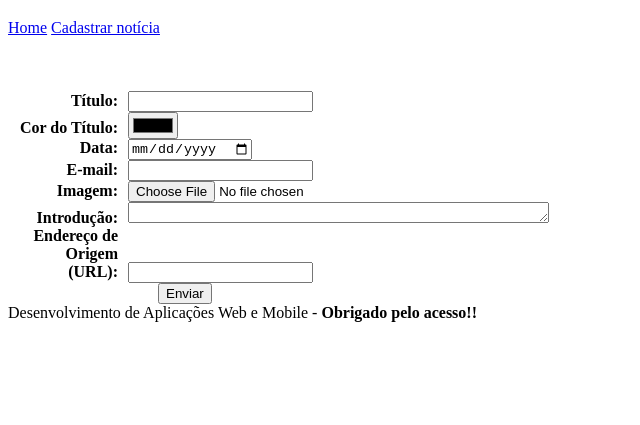
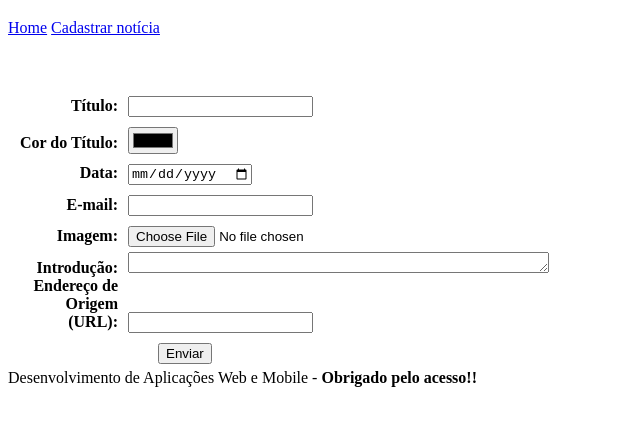
Before and after one commit to AdrielSchneider/pos-unipar-html-css-js-atividades, a plain HTML site: page pages/cadastro.html in a window 1280 px wide. Shown: the part 61-486 px from the top of the page, without its empty margins (0-640 px from the left). Drawn offline with Linux system fonts and the light colour scheme.

Commit message:
Ajustado CSS
Ajustado CSS

```diff
--- a/css/styles.css
+++ b/css/styles.css
@@ -9,3 +9,7 @@ label {
 input[type="submit"] {
     margin-left: 150px;
 }
+
+input {
+    margin: 5px 0px;
+}
```
